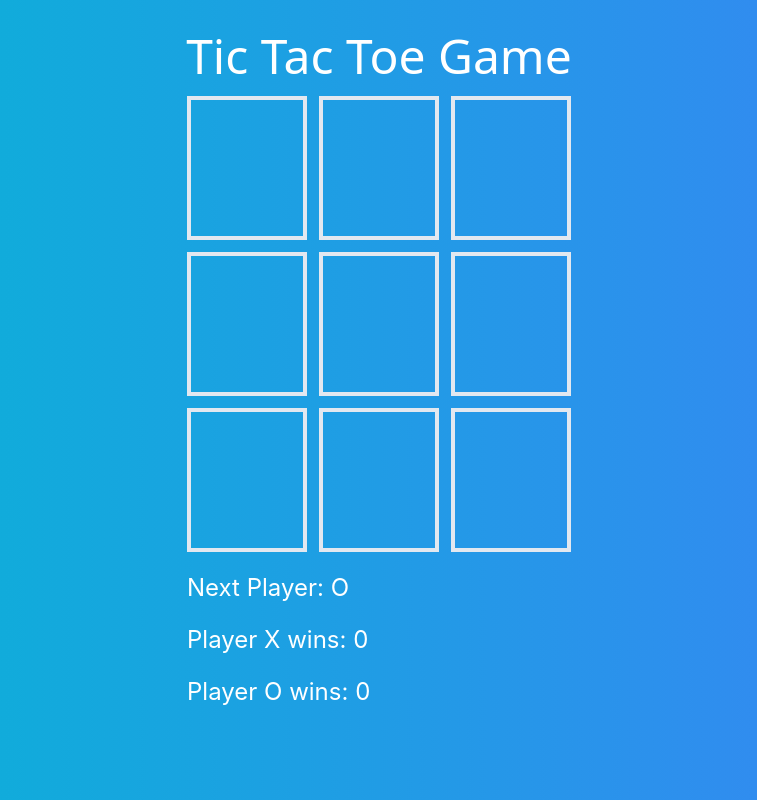
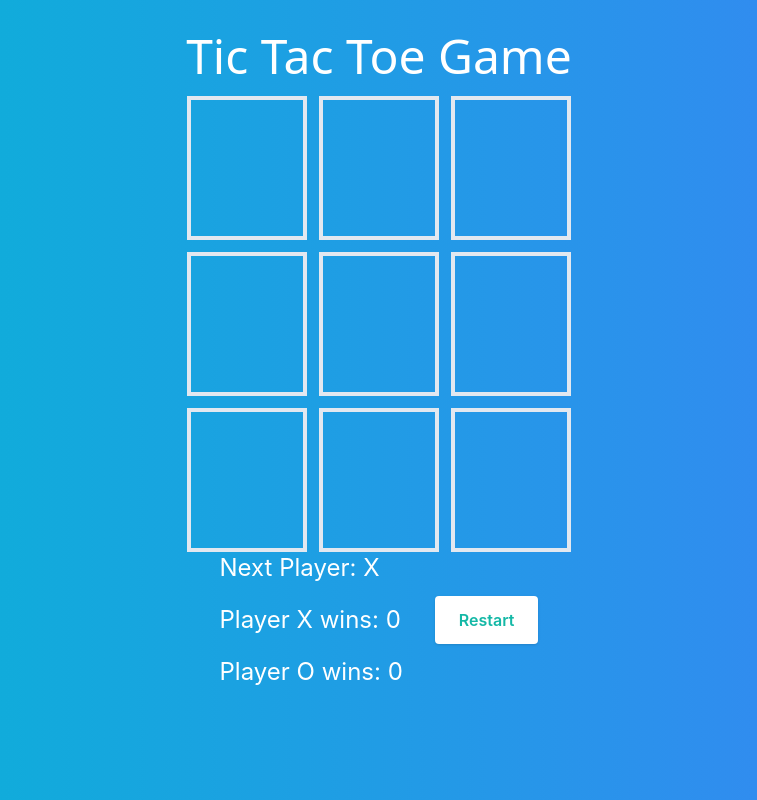
Before and after one commit to teadulellari/tic-tac-toe, a React app in the folder tic-tac-toe/: page / in a window 1280 px wide. Shown: the whole page, without its empty margins (261-1018 px from the left). Built offline with nearby package versions, Linux system fonts and the light colour scheme; the HTML template or start-up script is replaced by a standard one.

Commit message:
adding restart game functionality and styling

```diff
--- a/tic-tac-toe/src/components/Game.tsx
+++ b/tic-tac-toe/src/components/Game.tsx
@@ -1,4 +1,4 @@
-import { useState, useEffect } from "react";
+import { useState, useEffect, MouseEventHandler} from "react";
 import Square from "./Square";
 
 type Scores = {
@@ -19,6 +19,7 @@ const winningCombos = [
 const initialScores: Scores = { X: 0, O: 0 };
 
 const Game = () => {
+   const hoverStyle = "transition duration-500 hover:scale-105 transform";
   const [gameState, setGameState] = useState(initialGameState);
   const [currentPlayer, setCurrentPlayer] = useState("X");
   const [scores, setScores] = useState(initialScores);
@@ -34,6 +35,9 @@ const Game = () => {
   }, []) ;
 
   useEffect(() => {
+    if(gameState === initialGameState) {
+      return;
+    }
     checkForWinner();
   }, [gameState]);
 
@@ -88,7 +92,7 @@ const Game = () => {
     setCurrentPlayer(currentPlayer === "X" ? "O" : "X");
   };
 
-  const handleclick = (event: any) => {
+  const handleClick = (event: any) => {
     const cellIndex = Number(event.target.getAttribute("data-cell-index"));
     const currentValue = gameState[cellIndex];
     if (currentValue) {
@@ -98,11 +102,14 @@ const Game = () => {
     const newValues = [...gameState];
     newValues[cellIndex] = currentPlayer;
     setGameState(newValues);
-    console.log(
-      "file: Game.tsx ~ line 14 ~ handleClick ~ currentValue",
-      currentValue
-    );
+
   };
+
+  const handleRestart: MouseEventHandler<HTMLButtonElement> = () => {
+    setGameState(initialGameState);
+    setScores(initialScores);
+  };
+
   return (
 <div className="h-full p-8 text-slate-800 bg-gradient-to-r from-cyan-500 to-blue-500">
   <h1 className="text-center text-5xl mb-4 font-display text-white">
@@ -111,19 +118,24 @@ const Game = () => {
   <div>
     <div className="grid grid-cols-3 gap-3 mx-auto w-96">
       {gameState.map((player, index) => (
-            <Square key={index} onClick={handleclick} {...{ index, player }} />
+        <Square key={index} onClick={handleClick} {...{ index, player }} />
       ))}
     </div>
-        <div className="mx-auto w-96 text-2xl text-serif">
-          <p className="text-white mt-5">
+    <div className="flex items-center justify-center mx-auto w-96">
+      <div className="text-2xl text-serif text-white mr-8">
+        <p>
           Next Player: <span>{currentPlayer}</span>
         </p>
-          <p className="text-white mt-5">
+        <p className="mt-5">
           Player X wins: <span>{scores["X"]}</span>
         </p>
-          <p className="text-white mt-5">
+        <p className="mt-5">
           Player O wins: <span>{scores["O"]}</span>
         </p>
+      </div>
+      <button className={`bg-white hover:bg-gray-100 text-teal-500 font-semibold  py-3 px-6 text-serif rounded shadow ${hoverStyle}`} onClick={handleRestart}>
+        Restart
+      </button>
     </div>
   </div>
 </div>
```
Lines whose indentation alone changed are shown as unchanged.
